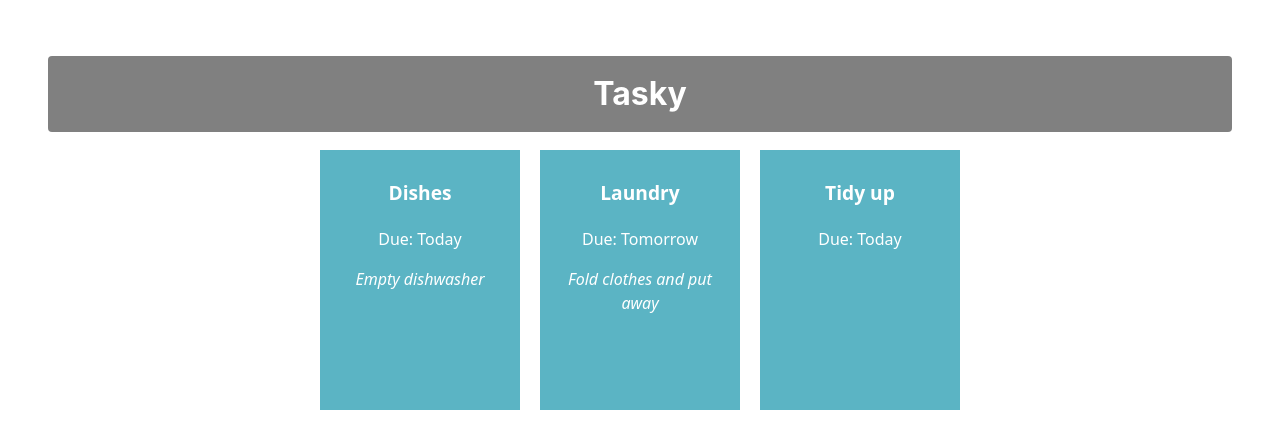
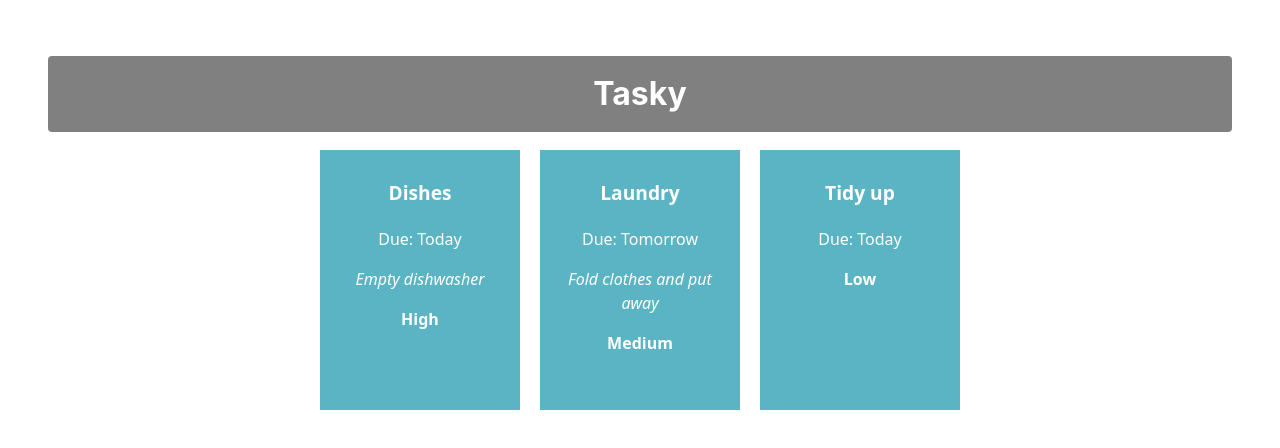
Before and after one commit to robertodonnell00/react-basics-lab, a React (Vite) app in the folder tasky/: page / in a window 1280 px wide. Shown: the top 448 px of the page. Built offline with nearby package versions, Linux system fonts and the light colour scheme.

Commit message:
Tasky Lab 2a - Exercise Done

```diff
--- a/tasky/src/App.css
+++ b/tasky/src/App.css
@@ -44,3 +44,7 @@
 .description {
   font-style: italic;
 }
+
+.priority {
+  font-weight: bold;
+}
--- a/tasky/src/App.jsx
+++ b/tasky/src/App.jsx
@@ -6,9 +6,9 @@
 function App() {
   const [ taskState, setTaskState ] = useState({
     tasks: [
-      { title:"Dishes", description: "Empty dishwasher", deadline: "Today" },
-      { title: "Laundry", description: "Fold clothes and put away", deadline: "Tomorrow" },
-      { title: "Tidy up", deadline: "Today" }
+      { id: 1, title:"Dishes", description: "Empty dishwasher", deadline: "Today", priority: "High" },
+      { id: 2, title: "Laundry", description: "Fold clothes and put away", deadline: "Tomorrow", priority: "Medium" },
+      { id: 3, title: "Tidy up", deadline: "Today", priority: "Low" }
     ]
   });
 
@@ -17,9 +17,11 @@
       <h1>Tasky</h1>
           {taskState.tasks.map((task) => (
                   <Task
+                    key={task.id}
                     title={task.title}
                     description={task.description}
                     deadline={task.deadline}
+                    priority={task.priority}
                   />
             ))}
     </div>
--- a/tasky/src/components/Task.jsx
+++ b/tasky/src/components/Task.jsx
@@ -7,6 +7,7 @@
             <p className="title">{props.title}</p>
             <p>Due: {props.deadline}</p>
             <p className="description">{props.description}</p>
+            <p className='priority'>{props.priority}</p>
         </div>
     )
 }
```
